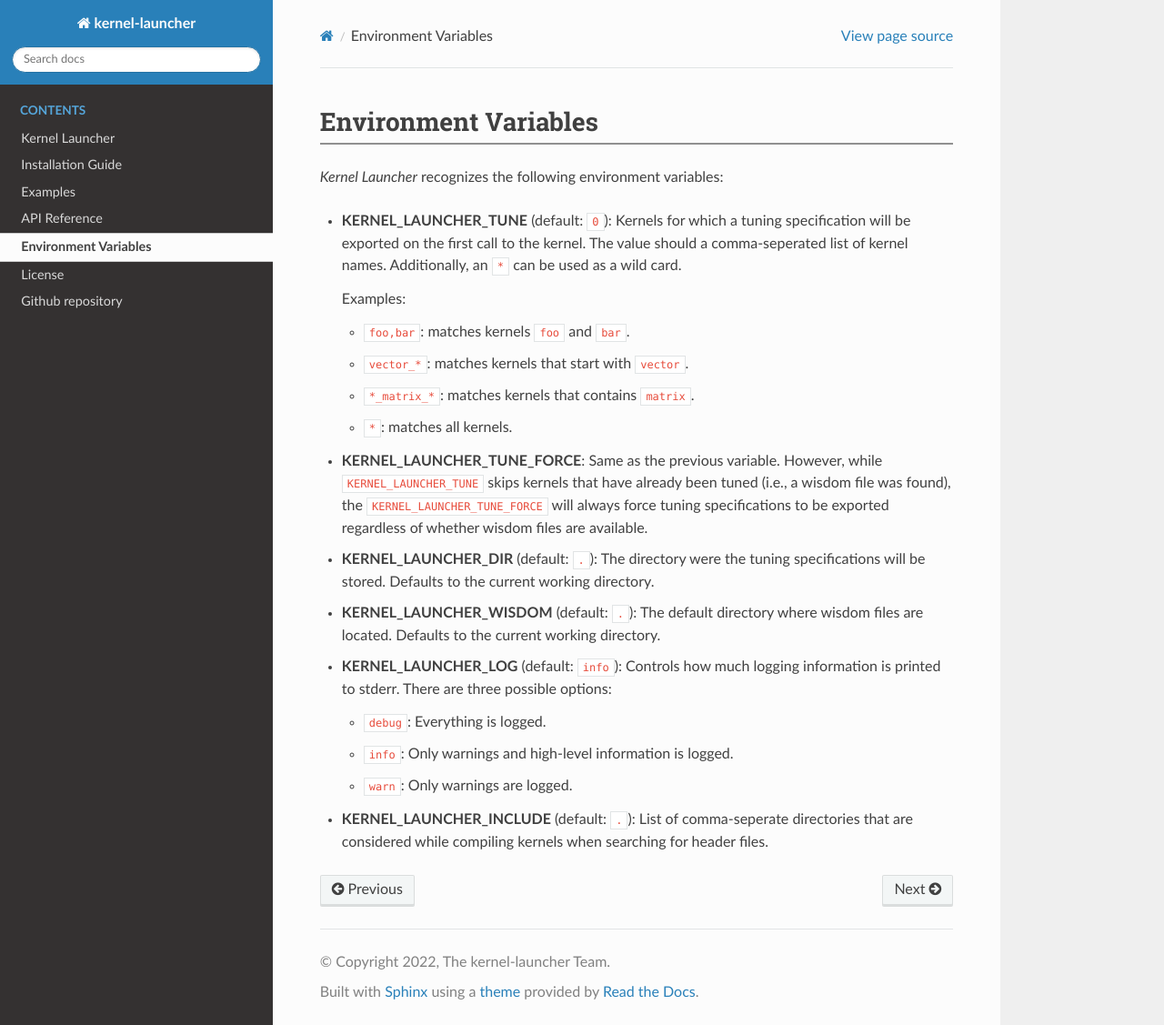
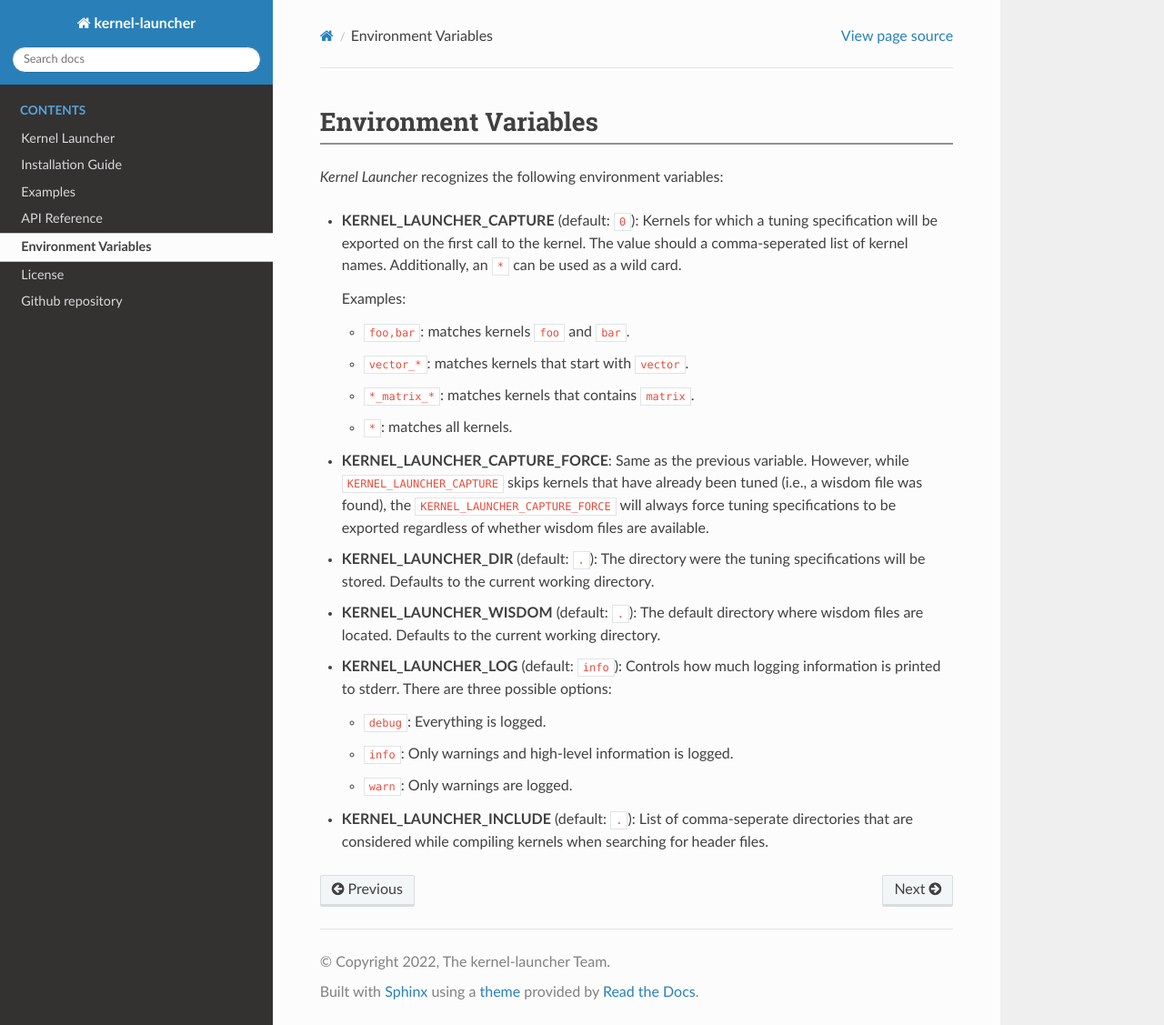
Before and after one commit to KernelTuner/kernel_launcher, a Sphinx documentation site: the page built from docs/env_vars.rst, in a window 1280 px wide and 1127 px high. Shown: the whole window at 91% size. Built offline with Sphinx 7.4.7 and the Read the Docs theme 2.0.0, drawn with Linux system fonts in a browser that asks for light colours.

Commit message:
Rename env var KERNEL_LAUNCHER_TUNE to KERNEL_LAUNCHER_CAPTURE

```diff
--- a/docs/env_vars.rst
+++ b/docs/env_vars.rst
@@ -3,7 +3,7 @@ Environment Variables
 
 `Kernel Launcher` recognizes the following environment variables:
 
-* **KERNEL_LAUNCHER_TUNE** (default: ``0``):
+* **KERNEL_LAUNCHER_CAPTURE** (default: ``0``):
   Kernels for which a tuning specification will be exported on the first call to the kernel.
   The value should a comma-seperated list of kernel names.
   Additionally, an ``*`` can be used as a wild card.
@@ -15,10 +15,10 @@ Environment Variables
   * ``*_matrix_*``: matches kernels that contains ``matrix``.
   * ``*``: matches all kernels.
 
-* **KERNEL_LAUNCHER_TUNE_FORCE**:
+* **KERNEL_LAUNCHER_CAPTURE_FORCE**:
   Same as the previous variable.
-  However, while ``KERNEL_LAUNCHER_TUNE`` skips kernels that have already been tuned
-  (i.e., a wisdom file was found), the ``KERNEL_LAUNCHER_TUNE_FORCE`` will always force
+  However, while ``KERNEL_LAUNCHER_CAPTURE`` skips kernels that have already been tuned
+  (i.e., a wisdom file was found), the ``KERNEL_LAUNCHER_CAPTURE_FORCE`` will always force
   tuning specifications to be exported regardless of whether wisdom files are available.
 
 * **KERNEL_LAUNCHER_DIR** (default: ``.``):
--- a/docs/examples/wisdom.rst
+++ b/docs/examples/wisdom.rst
@@ -61,16 +61,16 @@ Export the kernel
 .. highlight:: bash
    :linenothreshold: 1000
 
-To tune the kernel, we first need to export the tuning specifications. To do this, we run the program with the environment variable ``KERNEL_LAUNCHER_TUNE``::
+To tune the kernel, we first need to export the tuning specifications. To do this, we run the program with the environment variable ``KERNEL_LAUNCHER_CAPTURE``::
 
-    KERNEL_LAUNCHER_TUNE=vector_add ./main
+    KERNEL_LAUNCHER_CAPTURE=vector_add ./main
 
 This generates a file ``vector_add_1000000.json`` in the directory set by ``set_global_tuning_directory``.
 
 Alternatively, it is possible to export several kernels at once by using the wildcard ``*``.
 For example, the following command export all kernels that are start with ``vector_``::
 
-    KERNEL_LAUNCHER_TUNE=vector_* ./main
+    KERNEL_LAUNCHER_CAPTURE=vector_* ./main
 
 See :doc:`../env_vars` for an overview and description of additional environment variables.
 
```
Also changed, not shown: 1 other file.
